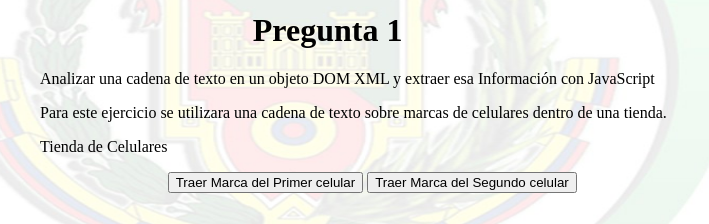
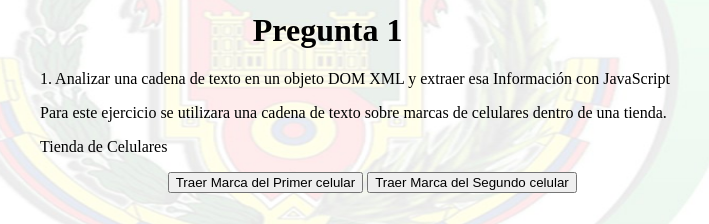
Before and after one commit to jigavilanes1/Grupo01_Laboratorio, a plain HTML site: page Solucionario/PREGUNTA_1/index.html in a window 1280 px wide. Shown: the part 303-527 px from the top of the page, 344-1053 px from the left. Drawn offline with Linux system fonts and the light colour scheme.

Commit message:
Update index.html

```diff
--- a/Solucionario/PREGUNTA_1/index.html
+++ b/Solucionario/PREGUNTA_1/index.html
@@ -16,7 +16,7 @@
 		<br>
 		<img src="../../Imagenes/selloespe.jpg" width="65%" align="center">
 		<h1 style="padding-left:25%;">Pregunta 1</h1>
-		<p id="pregunta"> Analizar una cadena de texto en un objeto DOM XML y extraer esa Información con JavaScript</p>
+		<p id="pregunta">1. Analizar una cadena de texto en un objeto DOM XML y extraer esa Información con JavaScript</p>
 		<p id="descripcion"> Para este ejercicio se utilizara una cadena de texto sobre marcas de celulares dentro de una tienda.</p>
 		<p id="p3">Tienda de Celulares</p>
 		<p style="padding-left:15%;">
```
